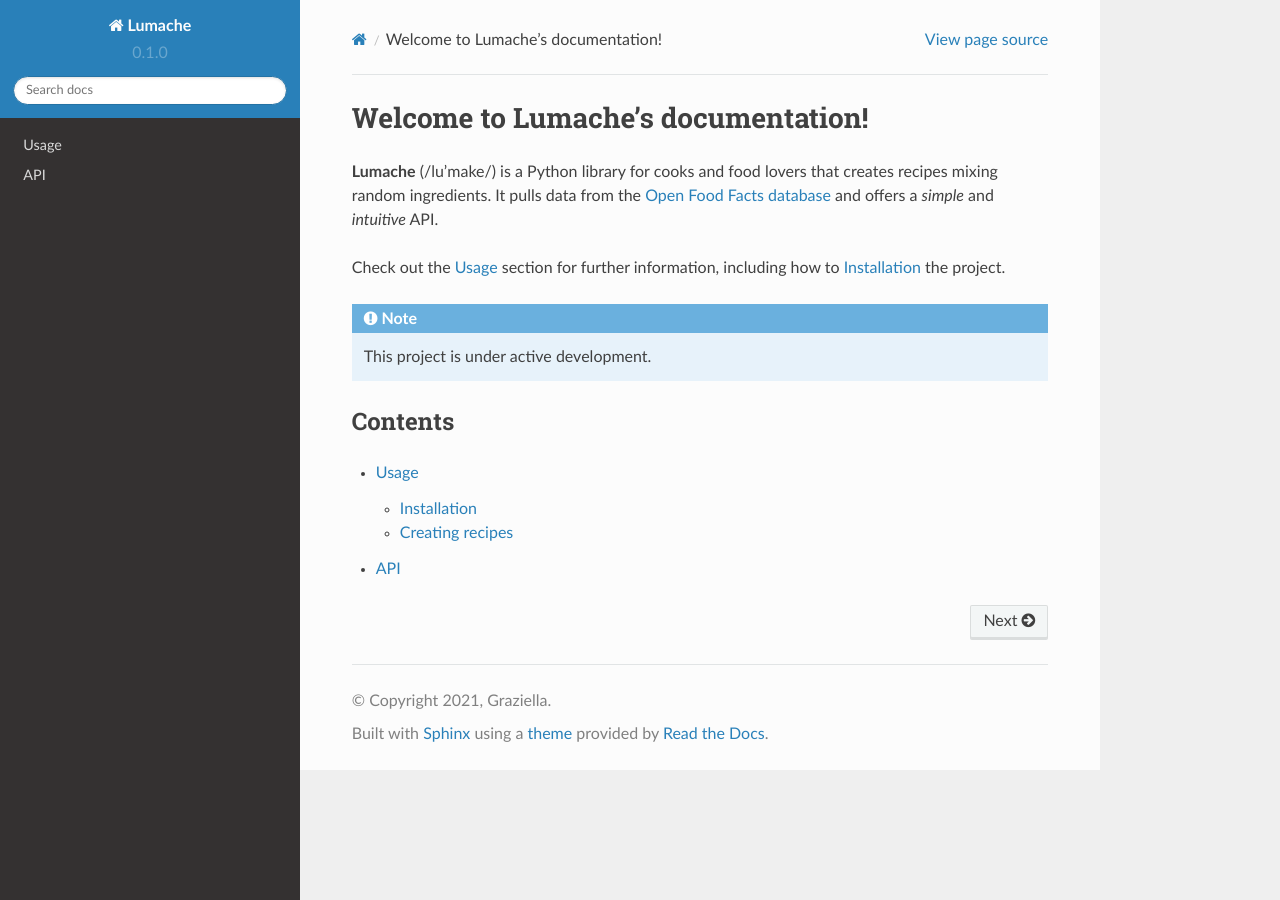
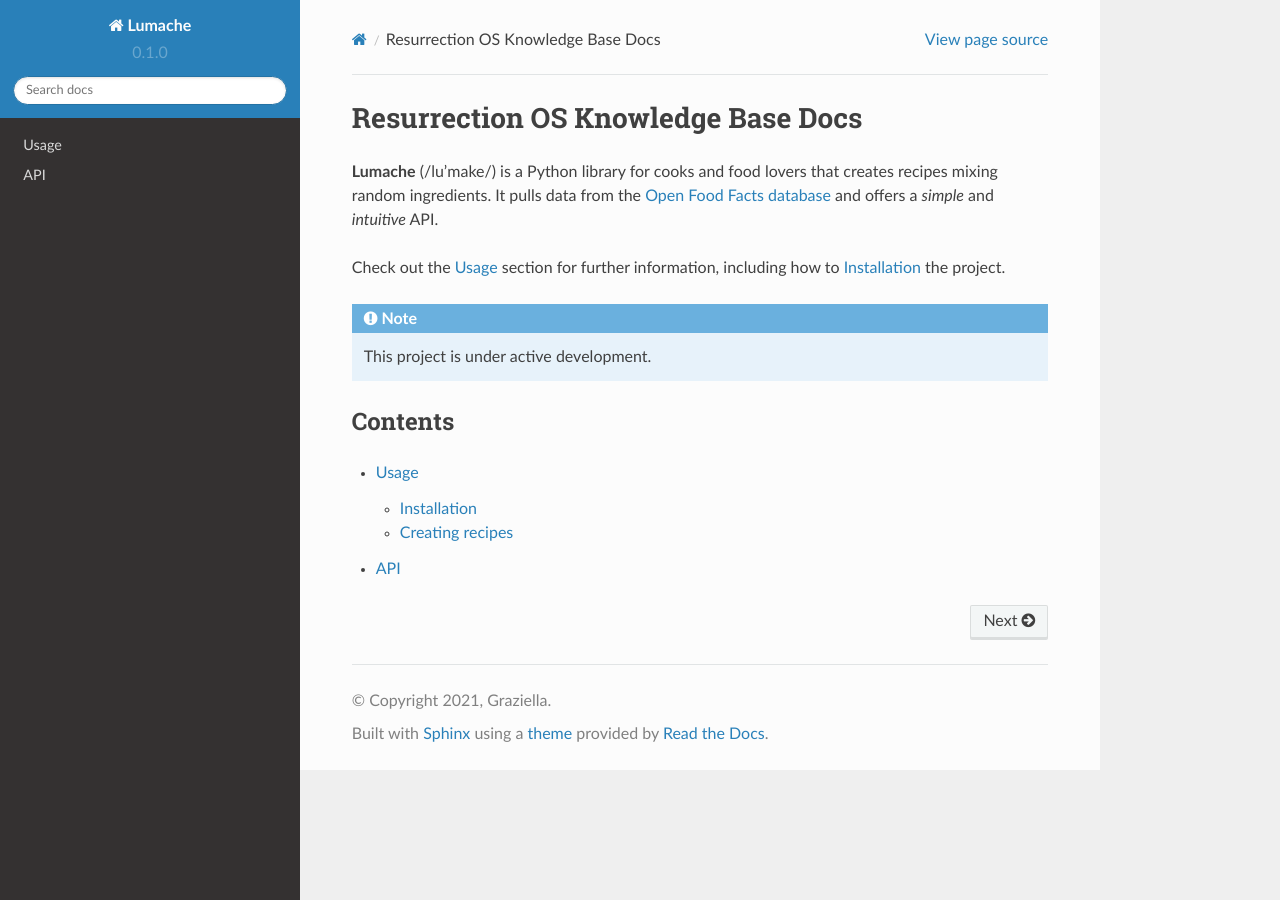
Before and after one commit to ps77-2023-ofc/docs-resurrectionos, a Sphinx documentation site: the page built from docs/source/index.rst, in a window 1280 px wide. Built offline with Sphinx 7.4.7 and the Read the Docs theme 2.0.0, drawn with Linux system fonts in a browser that asks for light colours.

Commit message:
Modificar index.rst
Cambiar título de la documentación.

```diff
--- a/docs/source/index.rst
+++ b/docs/source/index.rst
@@ -1,5 +1,5 @@
-Welcome to Lumache's documentation!
-===================================
+Resurrection OS Knowledge Base Docs
+=======================================
 
 **Lumache** (/lu'make/) is a Python library for cooks and food lovers
 that creates recipes mixing random ingredients.
```
